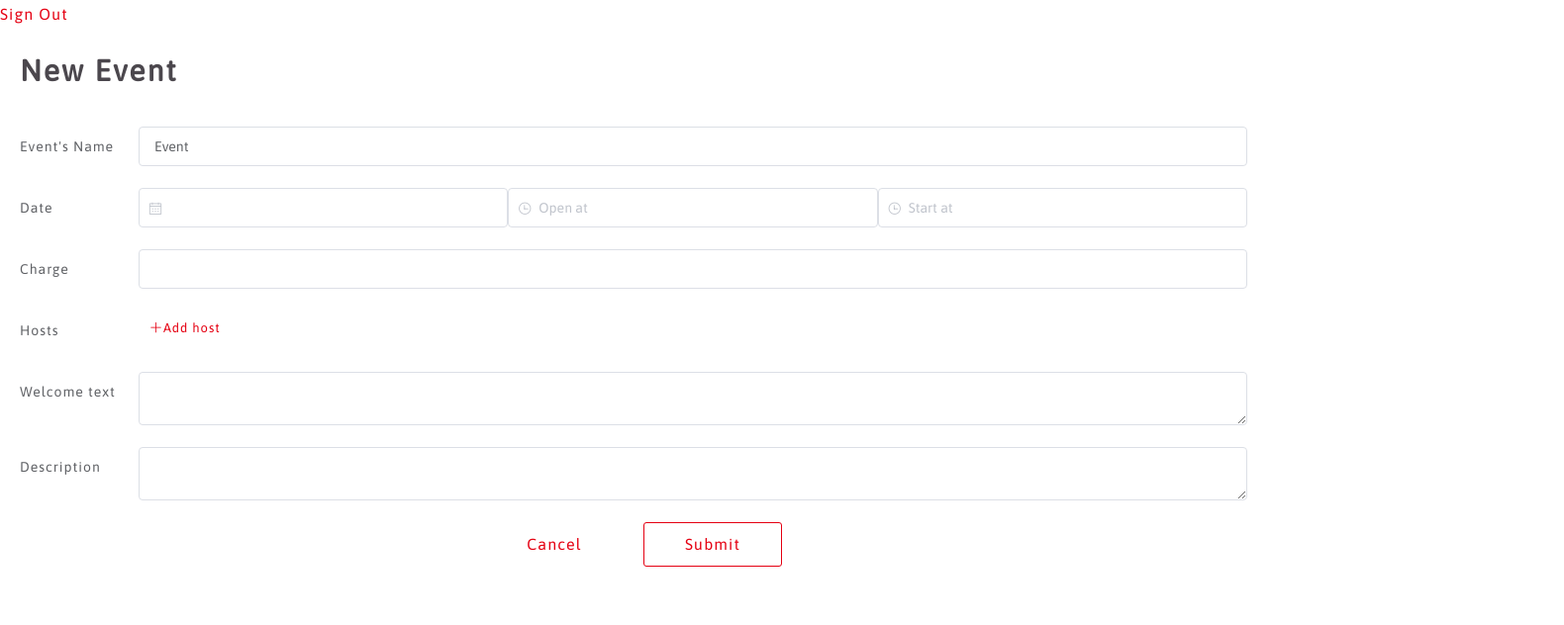
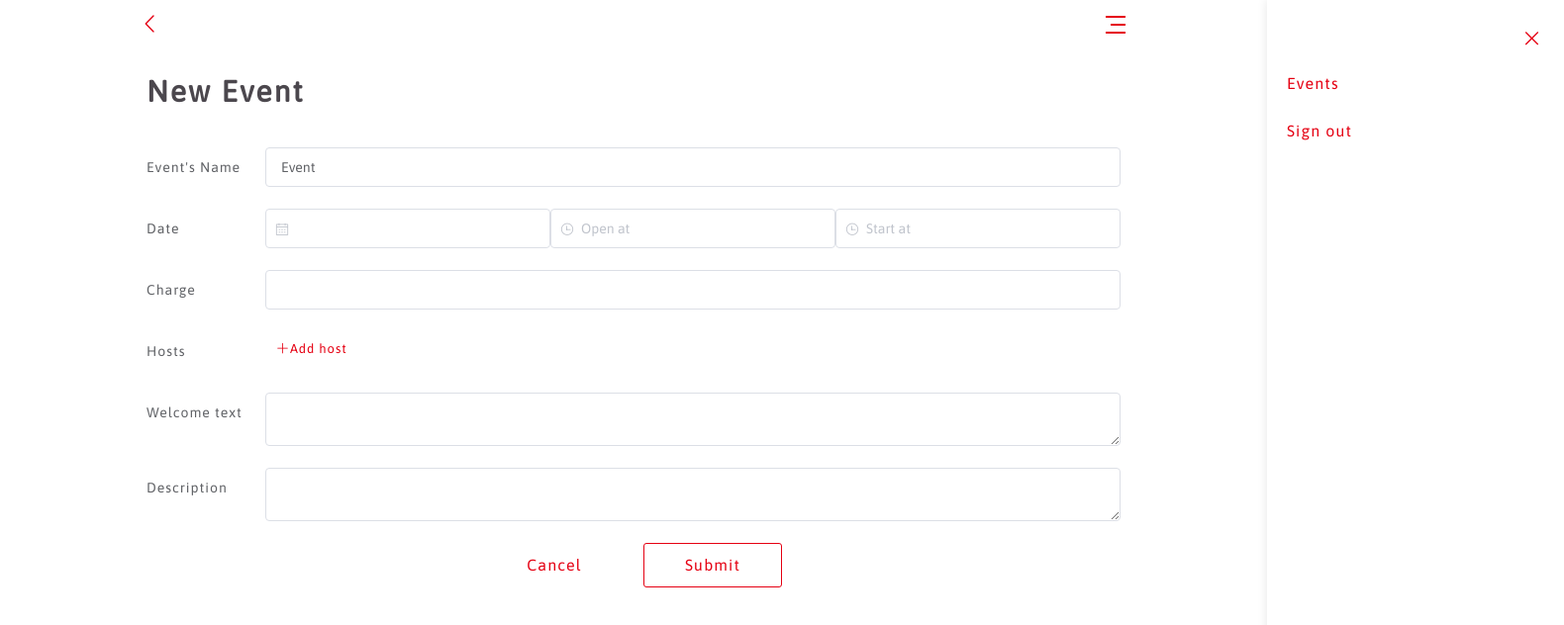
Before and after one commit to SugiShio/guest-list, a Nuxt app: page /events/new in a window 1280 px wide. Shown: the top 632 px of the page at 99% size, 1580 px wide, since content can reach past the window. Built offline with nearby package versions, Linux system fonts and the light colour scheme; no server answers; sample sign-in values are in the browser's storage.

Commit message:
メニュー、sass共通化

```diff
--- a/assets/stylesheets/utils.scss
+++ b/assets/stylesheets/utils.scss
@@ -10,3 +10,11 @@
     @content;
   }
 }
+
+%hoverOpacity {
+  cursor: pointer;
+  transition: opacity $transition-default;
+  &:hover {
+    opacity: 0.6;
+  }
+}
--- a/assets/stylesheets/variables.scss
+++ b/assets/stylesheets/variables.scss
@@ -6,3 +6,7 @@ $font-family: 'Asap', -apple-system, BlinkMacSystemFont, 'ヒラギノ角ゴ Pro
 $font-size: 16px;
 
 $breakpoint-sm: 600px;
+
+$z-index-menu: 100;
+
+$transition-default: 0.3s;
--- a/components/button.vue
+++ b/components/button.vue
@@ -21,13 +21,14 @@ export default {
 </script>
 
 <style lang="scss" scoped>
+@import '../assets/stylesheets/utils';
 .button {
   display: inline-block;
   padding: 7px 20px;
   background-color: #eee;
   border-radius: 3px;
   text-align: center;
-  transition: background-color 0.3s;
+  transition: background-color $transition-default;
   cursor: pointer;
   &.block {
     display: block;
@@ -45,10 +46,10 @@ export default {
   }
   &.primary {
     background-color: transparent;
-    border: 1px solid #e50012;
+    border: 1px solid $color-accent;
     &:hover {
       color: #fff;
-      background-color: #e50012;
+      background-color: $color-accent;
     }
   }
   &.weak {
--- a/components/formEvent.vue
+++ b/components/formEvent.vue
@@ -155,6 +155,7 @@ export default {
 </script>
 
 <style lang="scss" scoped>
+@import '../assets/stylesheets/utils';
 .arrayForm {
   display: flex;
   align-items: center;
@@ -163,22 +164,10 @@ export default {
     flex-grow: 1;
   }
   &__button {
+    @extend %hoverOpacity;
     padding: 0 10px;
     font-size: 18px;
     color: #888;
-    transition: opacity 0.3s;
-    cursor: pointer;
-    &:hover {
-      opacity: 0.6;
-    }
-  }
-}
-.buttonEdit {
-  padding: 5px 10px;
-  transition: opacity 0.3s;
-  cursor: pointer;
-  &:hover {
-    opacity: 0.5;
   }
 }
 .showItem {
--- /dev/null
+++ b/components/menu.vue
@@ -0,0 +1,133 @@
+<template lang="pug">
+div
+  .menuButton(@click='showMenu')
+    span
+    span
+    span
+  transition(name='fade')
+    .menuBg(
+      v-if='isMenuOpen'
+      @click='closeMenu')
+  nav.menuContent(:class='{ open: isMenuOpen }')
+    .close
+      a.close__button(@click='closeMenu')
+        i.el-icon-close
+    ul
+      li(v-for='item in items')
+        a.menuContent__item(@click='item.action') {{ item.label }}
+
+</template>
+
+<script>
+export default {
+  data() {
+    return {
+      isMenuOpen: false
+    }
+  },
+  computed: {
+    items() {
+      const router = this.$router
+      return [
+        {
+          label: 'Events',
+          action: () => {
+            this.closeMenu()
+            router.push({ name: 'events' })
+          }
+        },
+        {
+          label: 'Sign out',
+          action: () => {
+            this.closeMenu()
+            this.$emit('signout')
+          }
+        }
+      ]
+    }
+  },
+  methods: {
+    closeMenu() {
+      this.isMenuOpen = false
+    },
+    showMenu() {
+      this.isMenuOpen = true
+    }
+  }
+}
+</script>
+
+<style lang="scss" scoped>
+@import '../assets/stylesheets/utils';
+.close {
+  text-align: right;
+  padding: 0 10px;
+  &__button {
+    @extend %hoverOpacity;
+    font-size: 22px;
+    padding: 10px;
+  }
+}
+.menuButton {
+  @extend %hoverOpacity;
+  display: flex;
+  flex-direction: column;
+  justify-content: space-between;
+  align-items: flex-end;
+  height: 50px;
+  width: 50px;
+  padding: 16px 15px;
+  z-index: $z-index-menu;
+  > span {
+    display: block;
+    width: 100%;
+    height: 2px;
+    background-color: $color-accent;
+    &:nth-child(2) {
+      width: 75%;
+    }
+  }
+}
+.menuBg {
+  position: fixed;
+  top: 0;
+  right: 0;
+  bottom: 0;
+  left: 0;
+  background-color: rgba(#fff, 0.7);
+  z-index: $z-index-menu;
+  &.fade-enter-active,
+  &.fade-leave-active {
+    transition: opacity $transition-default;
+  }
+  &.fade-enter,
+  &.fade-leave-to {
+    opacity: 0;
+  }
+}
+.menuContent {
+  position: absolute;
+  top: 0;
+  bottom: 0;
+  left: 100%;
+  width: 300px;
+  padding: 20px 0;
+  background-color: #fff;
+  box-shadow: 0 0 10px rgba(#000, 0.1);
+  z-index: $z-index-menu + 1;
+  transition: transform $transition-default;
+  &.open {
+    transform: translateX(-100%);
+  }
+
+  &__item {
+    display: block;
+    padding: 10px 20px;
+    cursor: pointer;
+    transition: background-color $transition-default;
+    &:hover {
+      background-color: #ddd;
+    }
+  }
+}
+</style>
--- a/layouts/default.vue
+++ b/layouts/default.vue
@@ -1,16 +1,31 @@
 <template lang="pug">
 div
-  header
-    a(
-      @click='signout'
-      ) Sign Out
-  div
+  header.header
+    .header__inner
+      a.backButton(
+        v-if='hasHistory'
+        @click='back')
+        i.el-icon-arrow-left
+      g-menu(
+        v-if='isSignin'
+        @signout='signout')
+  div.wrapper
     nuxt
 </template>
 
 <script>
+import gMenu from '@/components/menu'
 import { auth } from '~/plugins/firebase.js'
 export default {
+  components: { gMenu },
+  computed: {
+    hasHistory() {
+      return history.length > 1
+    },
+    isSignin() {
+      return this.$store.state.isSignin
+    }
+  },
   created() {
     auth.onAuthStateChanged((user) => {
       if (user) {
@@ -26,6 +41,9 @@ export default {
     })
   },
   methods: {
+    back() {
+      history.back()
+    },
     signout() {
       auth.signOut().then(() => {
         this.$store.dispatch('signout')
@@ -36,4 +54,28 @@ export default {
 }
 </script>
 
-<style lang="scss" scoped></style>
+<style lang="scss" scoped>
+@import '../assets/stylesheets/utils';
+$width-wrapper: 1024px;
+.wrapper {
+  max-width: $width-wrapper;
+  margin: auto;
+}
+
+.header {
+  &__inner {
+    display: flex;
+    justify-content: space-between;
+    align-items: center;
+    max-width: $width-wrapper;
+    margin: auto;
+  }
+}
+.backButton {
+  @extend %hoverOpacity;
+  width: 50px;
+  line-height: 50px;
+  text-align: center;
+  font-size: 24px;
+}
+</style>
--- a/pages/_eventId/list.vue
+++ b/pages/_eventId/list.vue
@@ -212,7 +212,7 @@ export default {
     padding: 5px;
   }
   &__title {
-    border-bottom: 2px solid #e50012;
+    border-bottom: 2px solid $color-accent;
     padding: 5px;
     margin: 10px 0;
     @include screensize-lg {
@@ -227,7 +227,7 @@ export default {
   border-radius: 3px;
   cursor: pointer;
   padding: 5px 10px;
-  transition: background-color 0.3s;
+  transition: background-color $transition-default;
   &:hover {
     background-color: #eee;
   }
@@ -235,7 +235,7 @@ export default {
     opacity: 0.6;
   }
   &.isSelected {
-    background-color: #e50012;
+    background-color: $color-accent;
     > div {
       color: #fff;
       font-weight: bold;
@@ -246,19 +246,15 @@ export default {
   }
 }
 .buttonNewSession {
+  @extend %hoverOpacity;
   position: fixed;
   right: 20px;
   bottom: 15px;
   left: 20px;
   padding: 10px;
-  background-color: #e50012;
+  background-color: $color-accent;
   border-radius: 3px;
   text-align: center;
   color: #fff;
-  transition: opacity 0.3s;
-  cursor: pointer;
-  &:hover {
-    opacity: 0.6;
-  }
 }
 </style>
```
